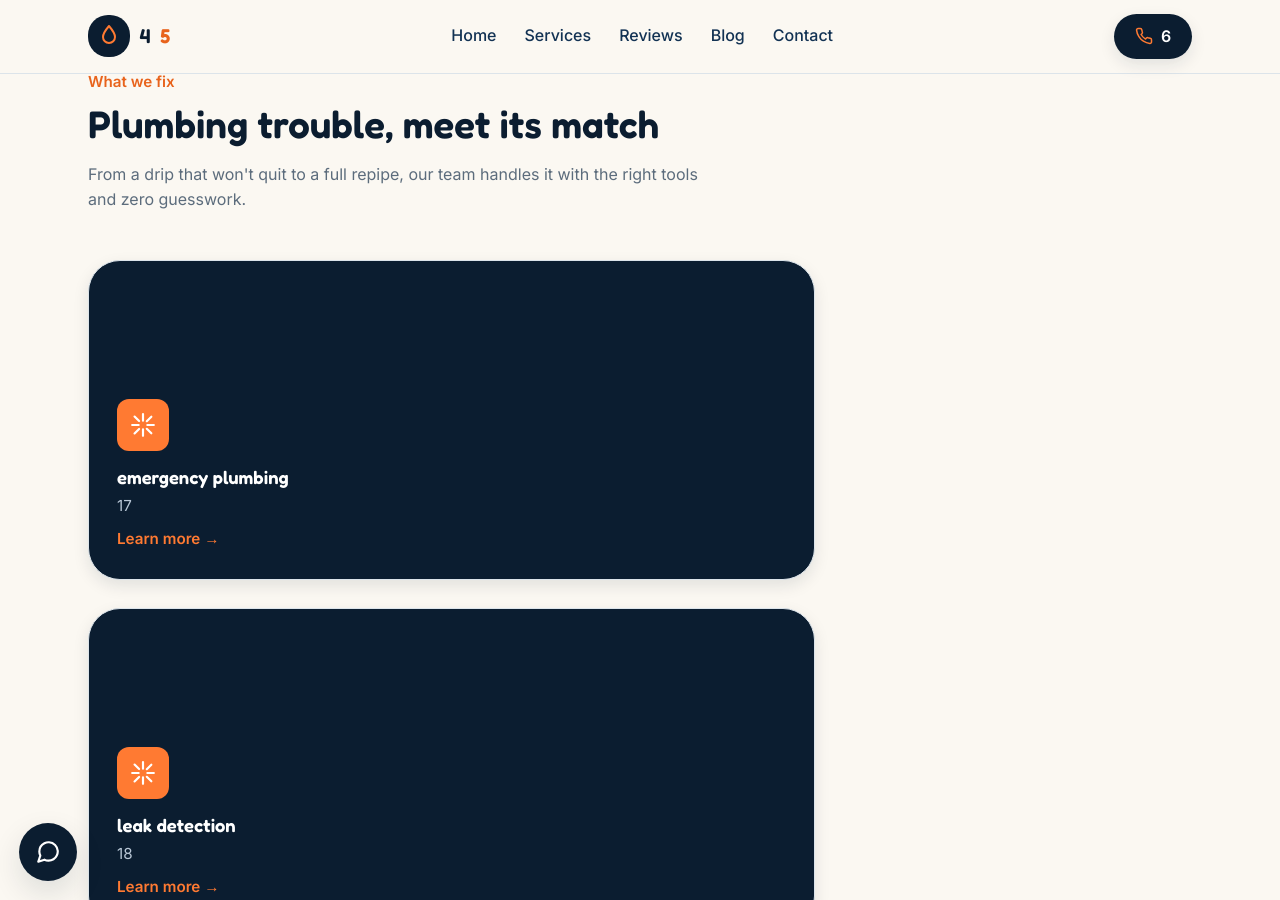
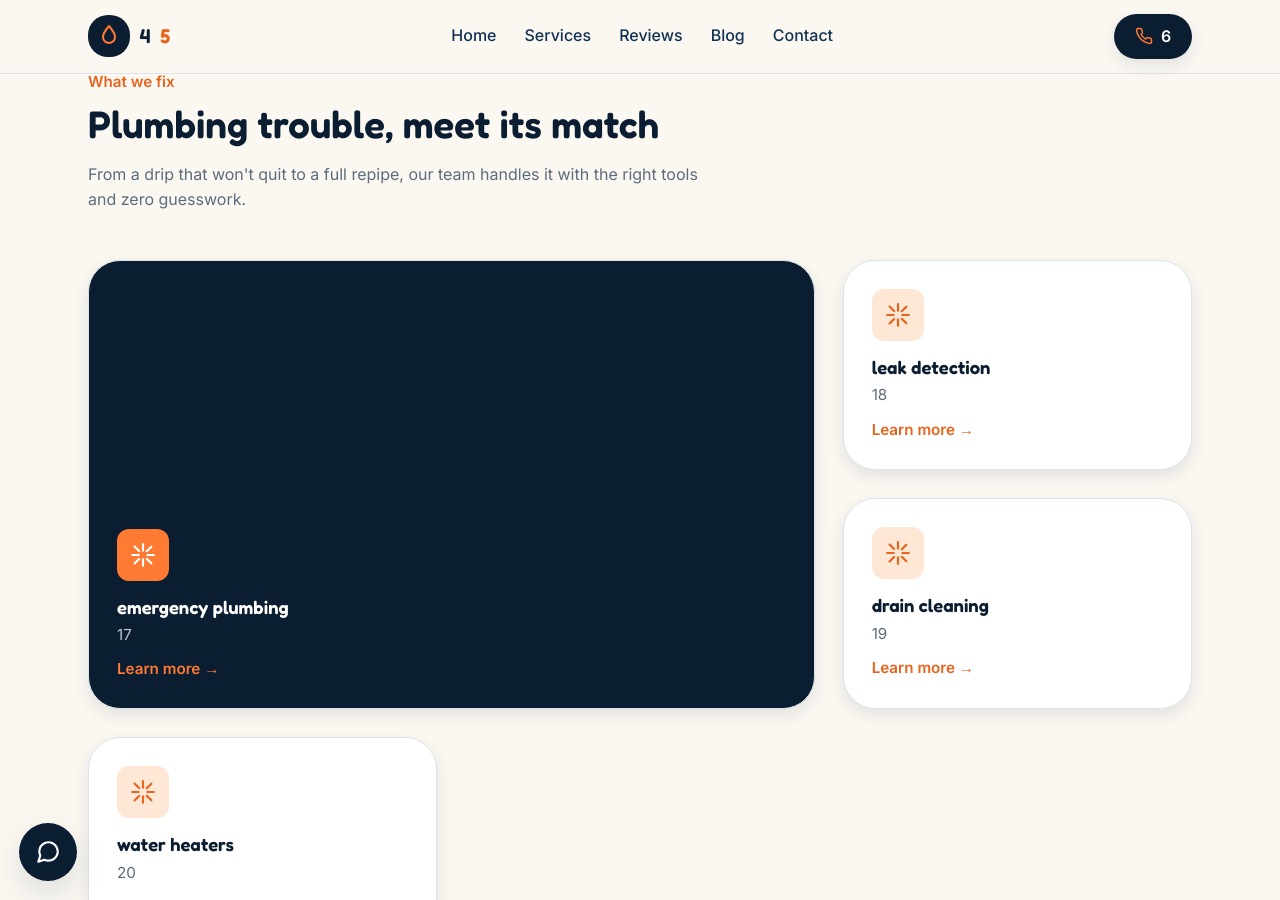
Before and after one commit to dcruz3126/website-demos, a Jekyll site: the page built from gulfside/index.html, in a window 1280 px wide and 900 px high, scrolled down 811 px. Built offline with Jekyll 4.4.1, drawn with Linux system fonts in a browser that asks for light colours.

Commit message:
fixed what we do

```diff
--- a/gulfside/index.html
+++ b/gulfside/index.html
@@ -85,9 +85,8 @@
       <p>From a drip that won't quit to a full repipe, our team handles it with the right tools and zero guesswork.</p>
     </div>
     <div class="services-grid">
-
-      {% for svs in site.data.gulfside.home_services %}
-      <div class="service-card service-card--feature">
+    {% for svs in site.data.gulfside.home_services %}
+      <div class="service-card{% if forloop.first %} service-card--feature{% endif %}">
         <div class="service-icon">
           <svg viewBox="0 0 24 24" fill="none" stroke="currentColor" stroke-width="2" stroke-linecap="round" stroke-linejoin="round"><path d="M12 2v6M12 22v-6M4.2 4.2l4.2 4.2M15.5 15.5l4.2 4.2M2 12h6M16 12h6M4.2 19.8l4.2-4.2M15.5 8.5l4.2-4.2"/></svg>
         </div>
@@ -95,7 +94,7 @@
         <p>{{ svs.info }}</p>
         <span class="card-link">Learn more &rarr;</span>
       </div>
-      {% endfor %}
+    {% endfor %}
 
       <!-- <div class="service-card service-card--feature">
         <div class="service-icon">
```
